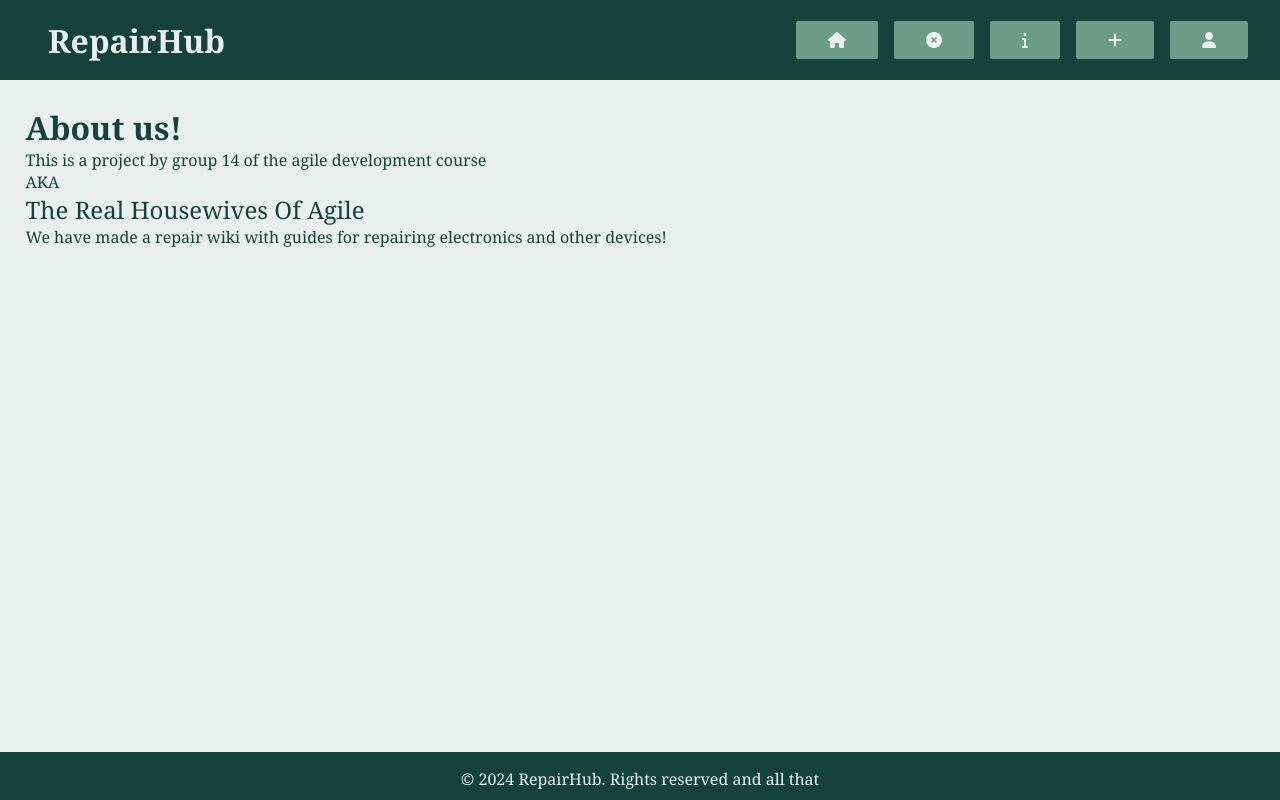
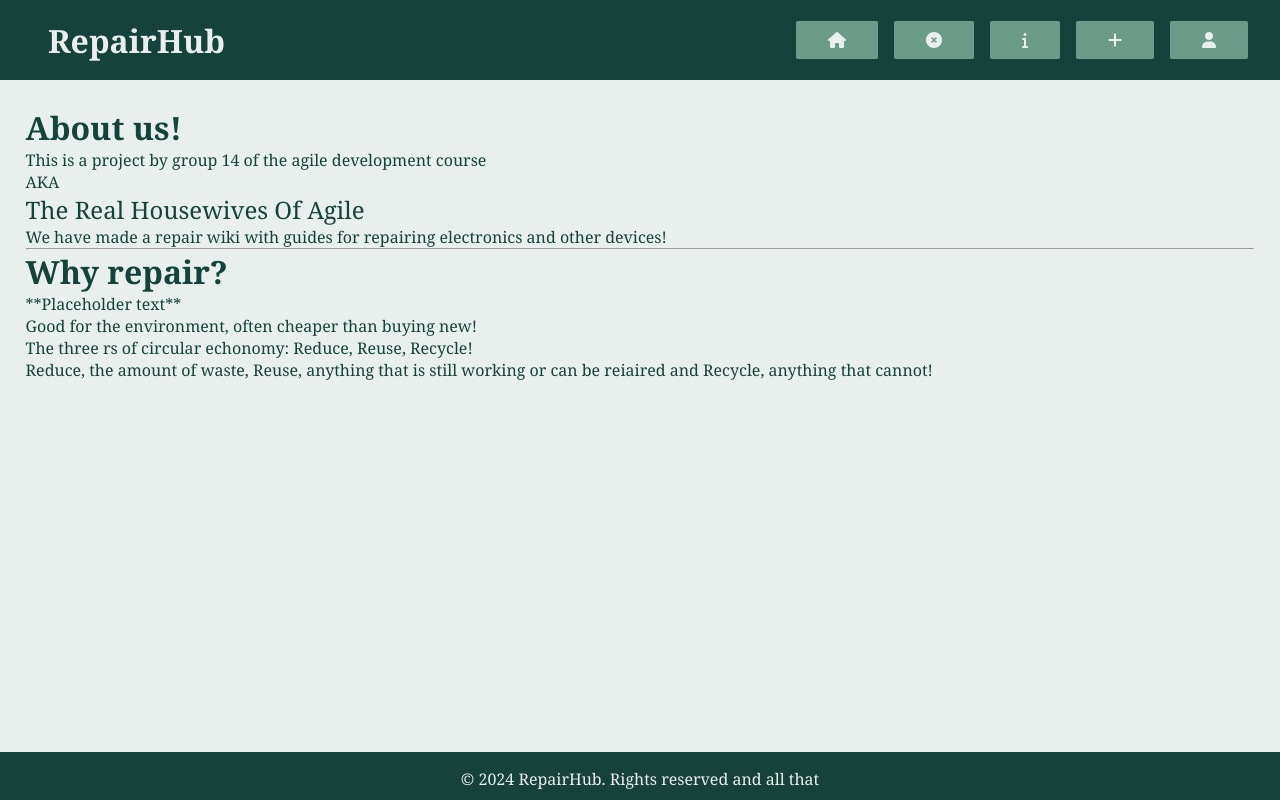
Before and after one commit to Jourmumriken/Real-Housewives-Of-Agile, a plain HTML site: page html/about.html in a window 1280 px wide. Drawn offline with Linux system fonts and the light colour scheme.

Commit message:
added placeholder text and a basic text for why you should repair your electronics when possible

```diff
--- a/html/about.html
+++ b/html/about.html
@@ -45,6 +45,16 @@
       <p>AKA</p>
       <h2 style="font-weight: 200;">The Real Housewives Of Agile</h2>
       <p>We have made a repair wiki with guides for repairing electronics and other devices!</p>
+      <hr>
+      <h1>
+        Why repair?
+      </h1>
+      <p>
+        **Placeholder text**<br>
+        Good for the environment, often cheaper than buying new!<br>
+        The three rs of circular echonomy: Reduce, Reuse, Recycle!<br>
+        Reduce, the amount of waste, Reuse, anything that is still working or can be reiaired and Recycle, anything that cannot!
+      </p>
     </main>
     <!--  End of Main Content -->
 
```
